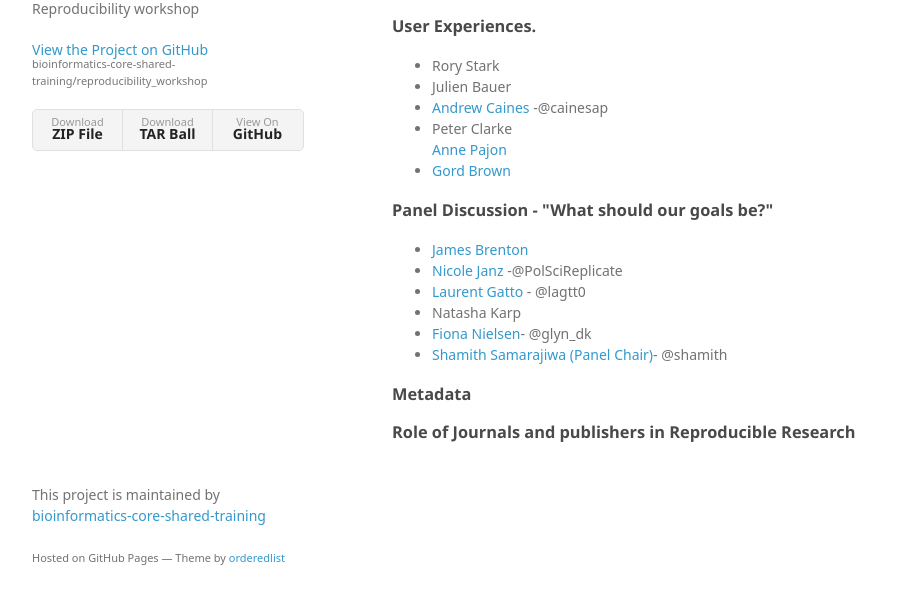
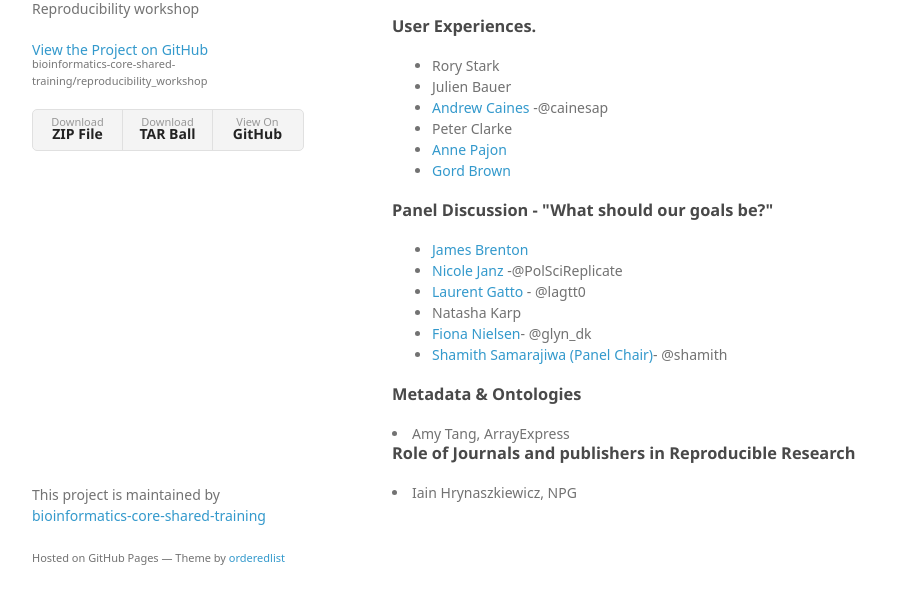
Before and after one commit to bioinformatics-core-shared-training/reproducibility_workshop, a plain HTML site: page index.html in a window 1280 px wide. Shown: the part 163-766 px from the top of the page, without its empty margins (178-1084 px from the left). Drawn offline with Linux system fonts and the light colour scheme; a web font is replaced by a local one.

Commit message:
Update index.html

```diff
--- a/index.html
+++ b/index.html
@@ -42,7 +42,7 @@
 <li>Julien Bauer</li>
 <li><a href="http://apc38.user.srcf.net/">Andrew Caines</a> -@cainesap</li>
 <li>Peter Clarke</li>
-<a href="https://github.com/pajanne">Anne Pajon</a> </li>
+<li><a href="https://github.com/pajanne">Anne Pajon</a> </li>
 <li><a href="https://github.com/gdbzork">Gord Brown</a></li>
 </ul>
 
@@ -59,10 +59,12 @@
 </ul>
 
 <h3>
-<a id="metadata" class="anchor" href="#metadata" aria-hidden="true"><span class="octicon octicon-link"></span></a>Metadata</h3>
+<a id="metadata" class="anchor" href="#metadata" aria-hidden="true"><span class="octicon octicon-link"></span></a>Metadata & Ontologies</h3>
+<li>Amy Tang, ArrayExpress</li>
 
 <h3>
 <a id="role-of-journals-and-publishers-in-reproducible-research" class="anchor" href="#role-of-journals-and-publishers-in-reproducible-research" aria-hidden="true"><span class="octicon octicon-link"></span></a>Role of Journals and publishers in Reproducible Research</h3>
+<li>Iain Hrynaszkiewicz, NPG</li>
       </section>
       <footer>
         <p>This project is maintained by <a href="https://github.com/bioinformatics-core-shared-training">bioinformatics-core-shared-training</a></p>
```
